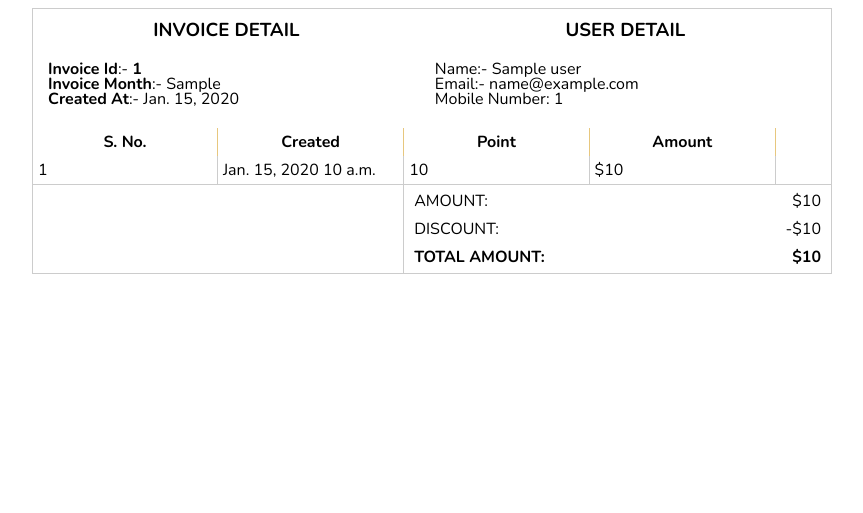
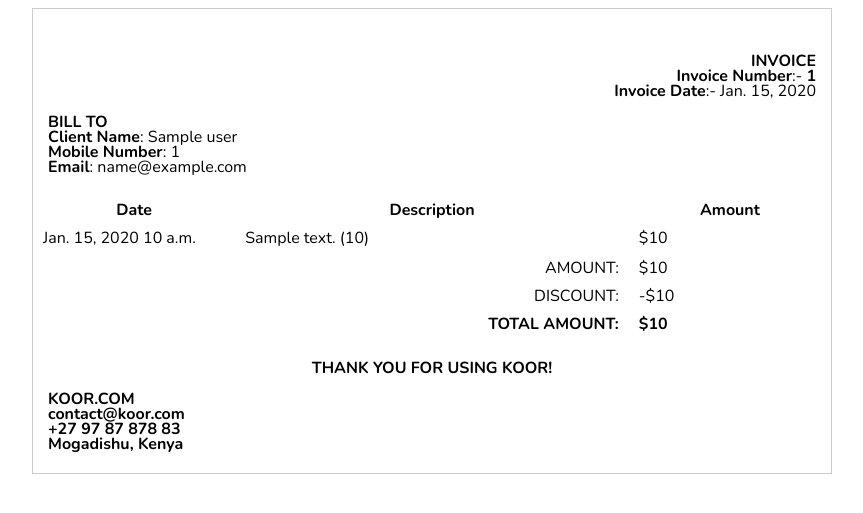
Before and after one commit to digimonkt/koor-backend, a Django app: template project_meta/templates/email-templates/pdf-invoice.html in a window 1280 px wide. Shown: the top 513 px of the page, without its empty margins (208-1071 px from the left). Run offline with Django 3.2, Linux system fonts and the light colour scheme; the template is opened without the code that fills it: most values are stand-ins (such as "Sample title", 1, 10 or a date in 2020).

Commit message:
#590 - modify pdf invoice

```diff
--- a/project_meta/templates/email-templates/pdf-invoice.html
+++ b/project_meta/templates/email-templates/pdf-invoice.html
@@ -13,57 +13,50 @@
         <tbody>
           <tr>
             <td valign="top" style="padding: 5px 15px;">
-              <h3 style="margin: 0px; background: #fff; padding:2px 5px; text-align: center; color: #000; text-transform: uppercase; ">
-                INVOICE Detail
-              </h3>
-              <p style="line-height: 15px; font-weight: 400;">
-                <b>Invoice Id</b>:- <b>{{invoice_data.invoice_id}}</b> <br>
-                <b>Invoice Month</b>:- {{invoice_month}} <br>
-                <b>Created At</b>:- {{invoice_data.created.date}}<br>
+                <img src="{{LOGO}}" style="margin: 0px; background: #fff; padding:2px 5px; text-align: center; color: #000; text-transform: uppercase; ">
+              <p style=" text-align: right; line-height: 15px; font-weight: 400;">
+                <b style="margin-top:-500px;text-transform: uppercase; font-size:16px">INVOICE</b><br>
+                <b>Invoice Number</b>:- <b>{{invoice_data.invoice_id}}</b> <br>
+                <b>Invoice Date</b>:- {{invoice_data.created.date}}
               </p>
-            </td>
-            <td valign="top" style="padding: 5px 15px;">
-              <h3 style=" margin: 0px; background: #fff; padding: 2px 5px; text-align: center; color: #000; text-transform: uppercase;">
-                User Detail
-              </h3>
-              <p style=" line-height: 15px; font-weight: 400;">
-                Name:- {{invoice_data.user.name}} <br>
-                Email:- {{invoice_data.user.email}}<br>
-                Mobile Number: {{mobile_number}}
+              <p style=" text-align: left; line-height: 15px; font-weight: 400;">
+                <b style="margin-top:-500px;text-transform: uppercase; font-size:16px">Bill To</b><br>
+                <b>Client Name</b>: {{invoice_data.user.name}} <br>
+                <b>Mobile Number</b>: {{mobile_number}} <br>
+                <b>Email</b>: {{invoice_data.user.email}} <br>
               </p>
             </td>
           </tr>
           <tr>
-            <td colspan="2">
+            <td>
               <table width="100%" border="0" cellspacing="0" cellpadding="0" style=" border-collapse: collapse; width: 100%;">
                 <tbody>
                   <tr>
-                    <th align="left" style="margin: 0px;width: 180px;background: #fff;padding:2px 5px;text-align: center;border-right: 1px solid #e7c77e;color: #000;">S. No.</th>
-                    <th align="left" style="margin: 0px;width: 180px;background: #fff;padding:2px 5px;text-align: center;border-right: 1px solid #e7c77e;color: #000;">Created</th>
-                    <th align="left" style="margin: 0px; width: 180px; background: #fff;padding:2px 5px;text-align: center;border-right: 1px solid #e7c77e;color: #000;">Point</th>
-                    <th align="left" style="margin: 0px; width: 180px;background: #fff;padding:2px 5px;text-align: center;border-right: 1px solid #e7c77e;color: #000;">Amount</th>
+                    <th align="left" style="margin: 0px;width: 180px;background: #fff;padding:2px 5px;text-align: center;color: #000;">Date</th>
+                    <th align="left" style="margin: 0px;width: 360px;background: #fff;padding:2px 5px;text-align: center;color: #000;">Description</th>
+                    <th align="left" style="margin: 0px; width: 180px;background: #fff;padding:2px 5px;text-align: center;color: #000;">Amount</th>
                   </tr>
                   {% if history_data %}
                     {% for item in history_data %}
                       <tr>
-                        <td align="left" style="padding:2px 5px;font-weight: 400;border-right: 1px solid #ccc;">{{forloop.counter}}</td>
-                        <td align="left" style="padding:2px 5px;font-weight: 400;border-right: 1px solid #ccc;">{{item.created.date}} {{item.created.time}}</td>
-                        <td align="left" style="padding:2px 5px;font-weight: 400;border-right: 1px solid #ccc;">{{item.points}}</td>
-                        <td align="left" style="padding:2px 5px;font-weight: 400;border-right: 1px solid #ccc;">${{item.amount}}</td>
+                        <td align="left" style="padding:2px 10px;font-weight: 400;">{{item.created.date}} {{item.created.time}}</td>
+                        <td align="left" style="padding:2px 10px;font-weight: 400;">{% if item.note %}{{item.note}}{% else %}Point updated by koor admin{% endif %} ({{item.points}})</td>
+                        <td align="left" style="padding:2px 10px;font-weight: 400;">${{item.amount}}</td>
                       </tr>
                     {% endfor %}
                     <tr>
-                      <td colspan="2" style=" padding:2px 10px; font-weight: 400; border-top: 1px solid #ccc;">
+                      <td colspan="1" style=" padding:2px 10px; font-weight: 400; ">
                         &nbsp;
                       </td>
-                      <td  colspan="2"  align="left" valign="top" style=" padding:2px 10px; font-weight: 400; border-top: 1px solid #ccc; border-left: 1px solid #ccc; line-height: 28px; text-transform: uppercase; color: #000; background: #fff; ">
+                      <td  colspan="1"  align="right" valign="top" style=" padding:2px 10px; font-weight: 400;  line-height: 28px; text-transform: uppercase; color: #000; background: #fff; ">
                         <span style="color: #000">
                           Amount:<br>
                           Discount:<br>
                           <strong>Total Amount:</strong><br>
                         </span>
                       </td>
-                      <td align="right" valign="top" style=" padding:2px 10px; font-weight: 400; border-top: 1px solid #ccc; color: #000; background: #fff; line-height: 28px; ">
+                      <td  colspan="1"  align="left" valign="top" style=" padding:2px 10px; font-weight: 400;  line-height: 28px; text-transform: uppercase; color: #000; background: #fff; ">
+                      {% comment %} <td align="right" valign="top" style=" padding:2px 10px; font-weight: 400; border-top: 1px solid #ccc; color: #000; background: #fff; line-height: 28px; "> {% endcomment %}
                         ${{invoice_data.total}}<br>
                         -${{invoice_data.discount}}<br>
                         <strong>${{invoice_data.grand_total}}</strong>
@@ -74,6 +67,19 @@
               </table>
             </td>
           </tr>
+          <tr>
+            <td valign="top" style="padding: 5px 15px;">
+                <p style=" text-align: center; line-height: 15px; font-weight: 400;">
+                    <b style="margin-top:-500px;text-transform: uppercase; font-size:16px">Thank you for using Koor!</b>
+                </p>
+              <p style=" text-align: left; line-height: 15px; font-weight: 400;">
+                <b style="margin-top:-500px;text-transform: uppercase; font-size:16px">Koor.com</b><br>
+                <b>contact@koor.com <br>
+                +27 97 87 878 83<br>
+                Mogadishu, Kenya<br>
+              </p>
+            </td>
+          </tr>
         </tbody>
       </table>
     </div>
--- a/superadmin/serializers.py
+++ b/superadmin/serializers.py
@@ -1962,7 +1962,7 @@ class RechargeHistorySerializers(serializers.ModelSerializer):
     class Meta:
         model = RechargeHistory
         fields = [
-            'id', 'user', 'points', 'amount', 'created'
+            'id', 'user', 'points', 'note', 'amount', 'created'
         ]
         read_only_fields = ['id', 'user', 'created']
 
```
